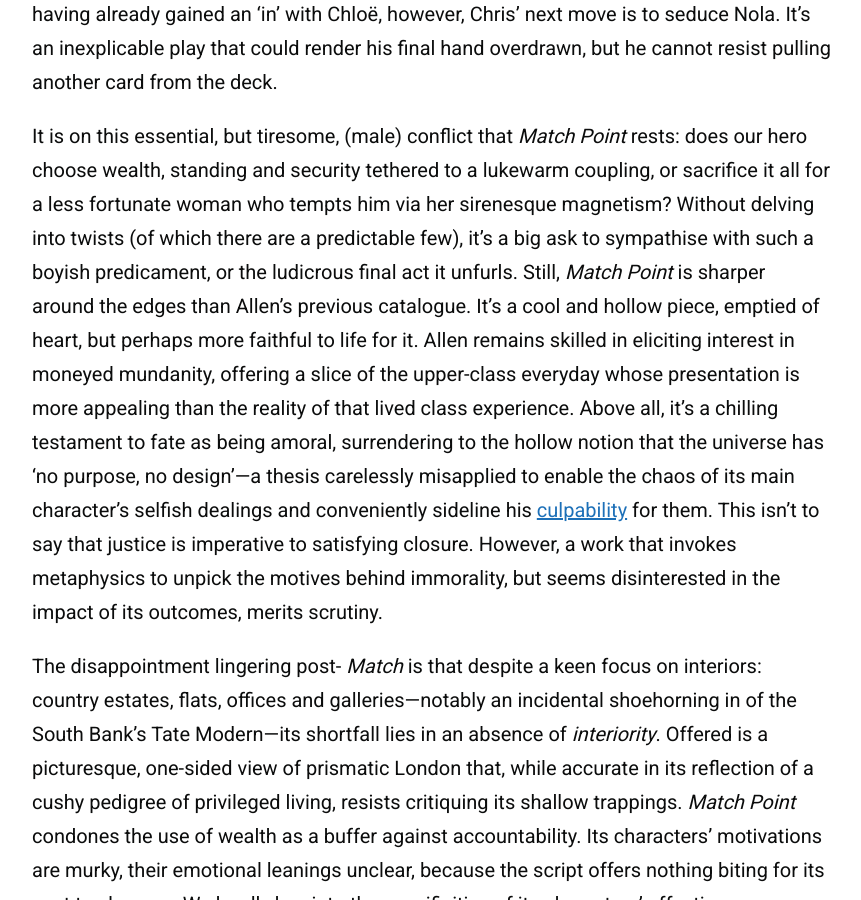
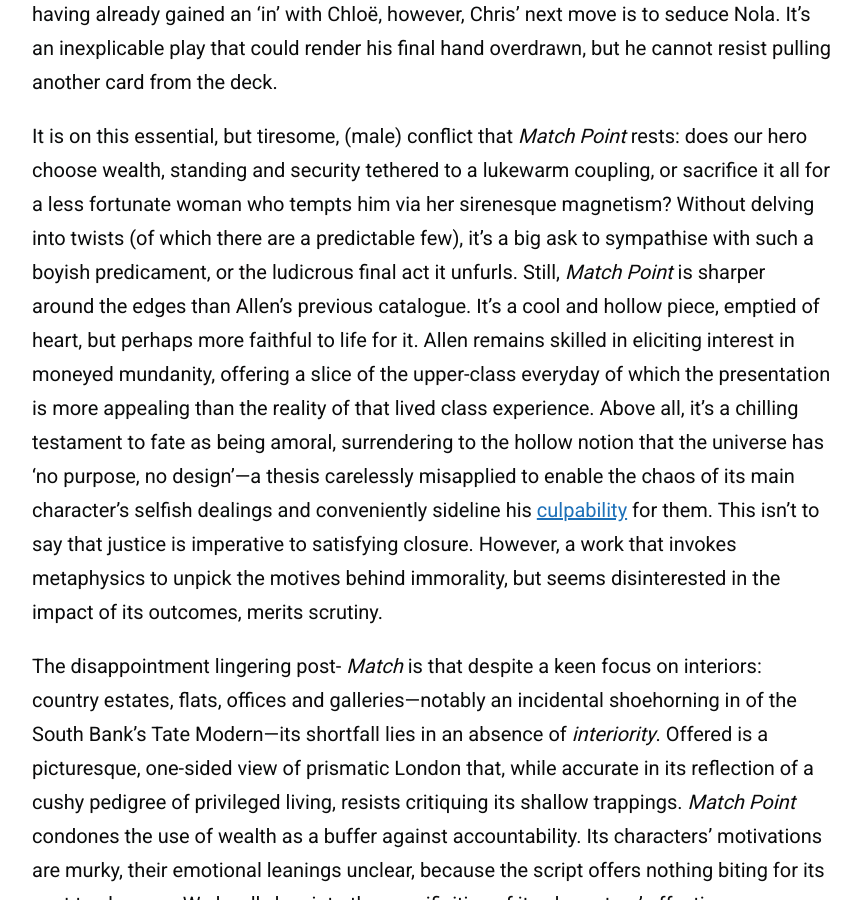
Before and after one commit to zoeurl/zoedowney.github.io, a Jekyll site: the page built from _posts/2024-02-22-match-point.md, in a window 1280 px wide and 900 px high, scrolled down 2661 px. Shown: the whole window, without its empty margins (208-1069 px from the left). Built offline with Jekyll 4.4.1, drawn with Linux system fonts in a browser that asks for light colours.

Commit message:
Update 2024-02-22-match-point.md

```diff
--- a/_posts/2024-02-22-match-point.md
+++ b/_posts/2024-02-22-match-point.md
@@ -21,6 +21,6 @@
 
 It’s a relief to witness a Woody Allen leading man who isn’t doing his most earnest impression of the director. Even so, comparisons can be made with Michael Caine’s neurotic slash lovesick Elliot in the earlier feature _Hannah and Her Sisters_. Similarly, Chris finds himself love-stricken with a taken woman: Tom’s fiancée, sultry out-of-work actor Nola Rice (Scarlett Johansson). An American divorcée in the manner of Wallis Simpson, Nola fails to win the approval of the stuck-up Hewitts; while Chris plays tennis with ease, Nola dabbles with ping-pong and resides on the losing side of the social net. Despite having already gained an ‘in’ with Chloë, however, Chris’ next move is to seduce Nola. It’s an inexplicable play that could render his final hand overdrawn, but he cannot resist pulling another card from the deck.
 
-It is on this essential, but tiresome, (male) conflict that _Match Point_ rests: does our hero choose wealth, standing and security tethered to a lukewarm coupling, or sacrifice it all for a less fortunate woman who tempts him via her sirenesque magnetism? Without delving into twists (of which there are a predictable few), it's a big ask to sympathise with such a boyish predicament, or the ludicrous final act it unfurls. Still, _Match Point_ is sharper around the edges than Allen’s previous catalogue. It’s a cool and hollow piece, emptied of heart, but perhaps more faithful to life for it. Allen remains skilled in eliciting interest in moneyed mundanity, offering a slice of the upper-class everyday whose presentation is more appealing than the reality of that lived class experience. Above all, it’s a chilling testament to fate as being amoral, surrendering to the hollow notion that the universe has ‘no purpose, no design’—a thesis carelessly misapplied to enable the chaos of its main character’s selfish dealings and conveniently sideline his [culpability](https://www.theguardian.com/film/2023/sep/08/woody-allen-venice-applause-metoo) for them. This isn't to say that justice is imperative to satisfying closure. However, a work that invokes metaphysics to unpick the motives behind immorality, but seems disinterested in the impact of its outcomes, merits scrutiny.
+It is on this essential, but tiresome, (male) conflict that _Match Point_ rests: does our hero choose wealth, standing and security tethered to a lukewarm coupling, or sacrifice it all for a less fortunate woman who tempts him via her sirenesque magnetism? Without delving into twists (of which there are a predictable few), it's a big ask to sympathise with such a boyish predicament, or the ludicrous final act it unfurls. Still, _Match Point_ is sharper around the edges than Allen’s previous catalogue. It’s a cool and hollow piece, emptied of heart, but perhaps more faithful to life for it. Allen remains skilled in eliciting interest in moneyed mundanity, offering a slice of the upper-class everyday of which the presentation is more appealing than the reality of that lived class experience. Above all, it’s a chilling testament to fate as being amoral, surrendering to the hollow notion that the universe has ‘no purpose, no design’—a thesis carelessly misapplied to enable the chaos of its main character’s selfish dealings and conveniently sideline his [culpability](https://www.theguardian.com/film/2023/sep/08/woody-allen-venice-applause-metoo) for them. This isn't to say that justice is imperative to satisfying closure. However, a work that invokes metaphysics to unpick the motives behind immorality, but seems disinterested in the impact of its outcomes, merits scrutiny.
 
 The disappointment lingering post- _Match_ is that despite a keen focus on interiors: country estates, flats, offices and galleries—notably an incidental shoehorning in of the South Bank’s Tate Modern—its shortfall lies in an absence of _interiority_. Offered is a picturesque, one-sided view of prismatic London that, while accurate in its reflection of a cushy pedigree of privileged living, resists critiquing its shallow trappings. _Match Point_ condones the use of wealth as a buffer against accountability. Its characters' motivations are murky, their emotional leanings unclear, because the script offers nothing biting for its cast to chew on. We hardly buy into the specificities of its characters' affections; attraction to Chloë or Nola based merely on the kinds of lives each represents to its male protagonist—women (once again) reduced to types. And, although held captive by greed in a moral vacuum, Rhys-Meyers' Chris is the emptiest shell, tedious in his indecision and indifference towards all but assets attained. Rarely does the film seek to offset its casual infidelity and gloomy cynicism through satire which (forgive me) could be the entire _Point_. The meaningful takeaway is that the hand one is dealt early on in life does not have final word on the state of play. But, for Woody Allen, it has become a sport of one director trying to cling onto his racket and serve with it, too.
```
